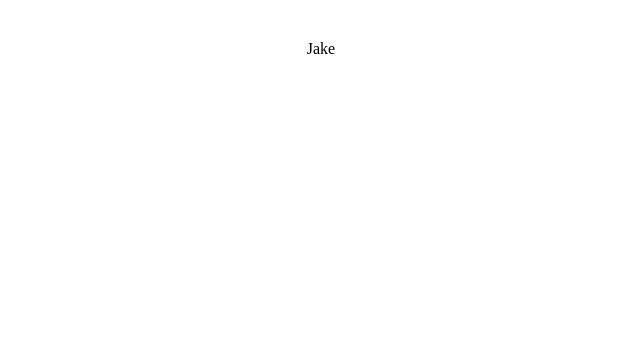
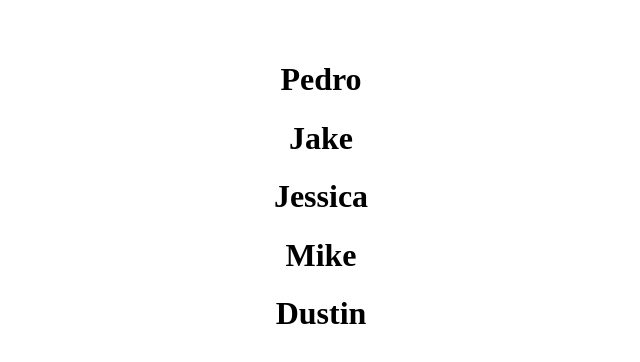
Before and after one commit to tla111/react-course-pedrotech, a React (Vite) app in the folder frontend/: page / in a window 1280 px wide. Shown: the top 362 px of the page, without its empty margins (319-959 px from the left). Built offline with nearby package versions, Linux system fonts and the light colour scheme.

Commit message:
used map function to display list of names

```diff
--- a/frontend/src/App3.jsx
+++ b/frontend/src/App3.jsx
@@ -4,8 +4,14 @@
 
 const App3 = () => {
     const names = ["Pedro", "Jake", "Jessica", "Mike", "Dustin"]
+
+
     return (
-        <div>{names[1]}</div>
+        <div className="App">
+            {names.map((name, key) => {
+                return <h1 key={key}>{name}</h1>
+            })}
+        </div>
     )
 }
 
```
